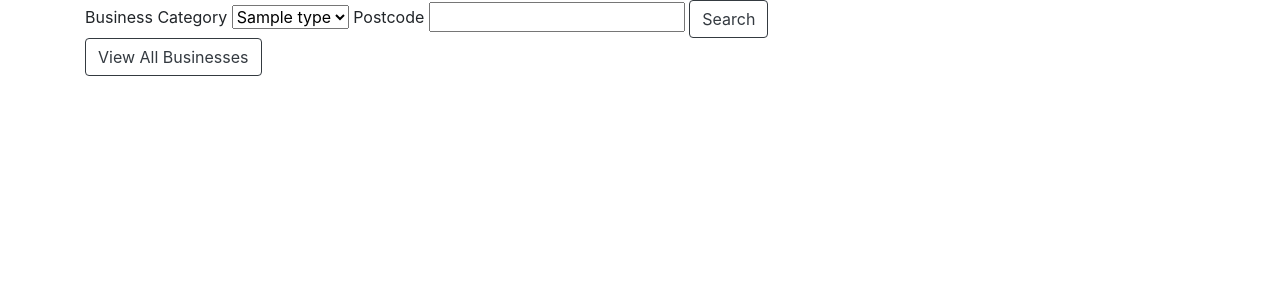
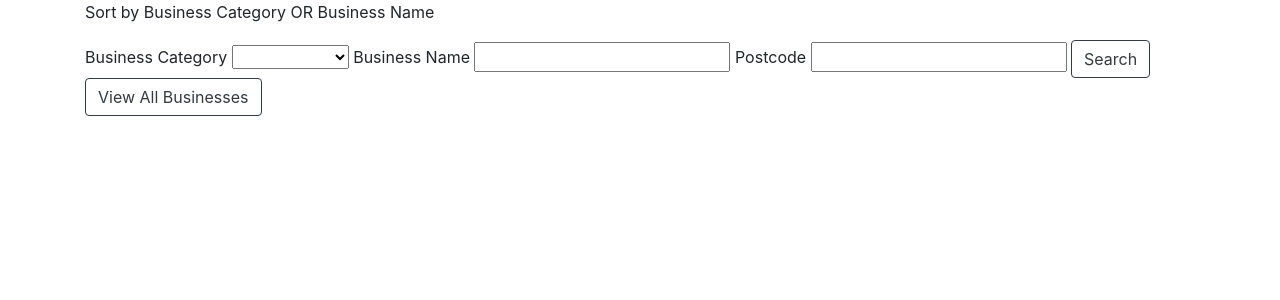
Before and after one commit to KatharinaWiedmann/phonebook_app, a Flask app: template templates/searchbusiness.html in a window 1280 px wide. Shown: the part 56-356 px from the top of the page. Run offline with Flask 2, Linux system fonts and the light colour scheme; the template is opened without the code that fills it: most values are stand-ins (such as "Sample title", 1, 10 or a date in 2020); some libraries are stand-ins or nearby versions.

Commit message:
working on business name search functionality

```diff
--- a/app.py
+++ b/app.py
@@ -27,12 +27,25 @@ def businesssearch():
         form_data = request.form
         user_location = form_data["location"]
         user_category = form_data["business_type"]
-        business_results = extract_business_type_list(user_category)
-        user_LatLong = flask_getting_latlong_from_user(user_location)
-        rresults = getting_latlong_from_business_category(user_category)
-        ddistance_list = calculate_haversine_distance(user_LatLong, rresults)
-        ddistance_postcode_dictionary = create_unsorted_dictionary(ddistance_list, business_results)
-        ssorted_dictionary = create_distance_postcode_dictionary(ddistance_postcode_dictionary)
+        user_name = form_data["business_name"]
+
+        if user_category!="None" and user_location:
+            ssorted_dictionary = flask_sort_business_category(user_category, user_location)
+
+        elif user_category=="None" and user_name and user_location:
+            business_name_list = create_business_name_list()
+            business_results = extract_business_name_list(user_name)
+            if business_results != False:
+                user_LatLong = flask_getting_latlong_from_user(user_location)
+                rresults = getting_latlong_from_business_name(user_name)
+                ddistance_list = calculate_haversine_distance(user_LatLong, rresults)
+                ddistance_postcode_dictionary = create_unsorted_dictionary(ddistance_list, business_results)
+                ssorted_dictionary = create_distance_postcode_dictionary(ddistance_postcode_dictionary)
+                if ssorted_dictionary==False or ssorted_dictionary==None:
+                    print("The information you have entered has not been recongised.")
+            else:
+                print("wrong")
+
 
         return render_template("searchbusiness.html", title="Business Search", **locals())
 
--- a/templates/searchbusiness.html
+++ b/templates/searchbusiness.html
@@ -3,16 +3,21 @@
 {% block content %}
 
 <div class="container">
+  <p>Sort by Business Category OR Business Name</p>
   <div id="search">
     <form method="post" action="/searchbusiness">
 
 
       <label for="business_type">Business Category</label>
       <select name="business_type">
+        <option value=None> </option>
         {% for type in business_types %}
         <option value="{{ type }}">{{ type }}</option>
         {% endfor %}
       </select>
+
+      <label for="business_name">Business Name</label>
+      <input type="text" id="business_name" name="business_name"/>
 
       <label for="location">Postcode</label>
       <input type="text" id="location" name="location" required="required" />
```
Also changed, not shown: business_phonebook_functions.py (+15 -10 lines).
